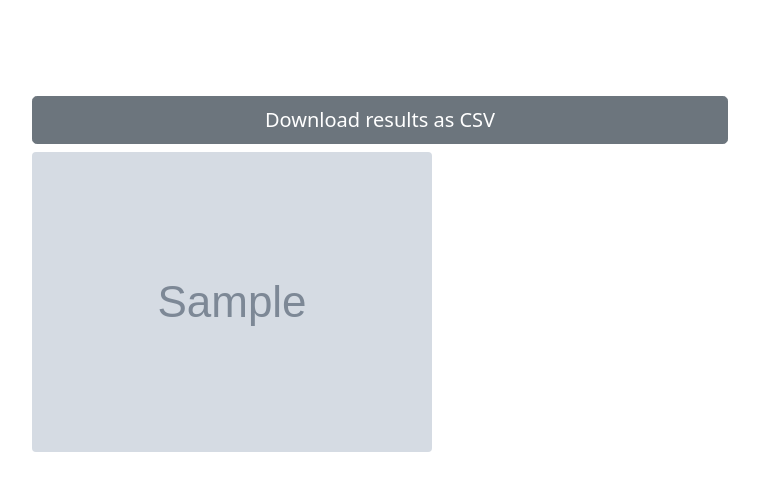
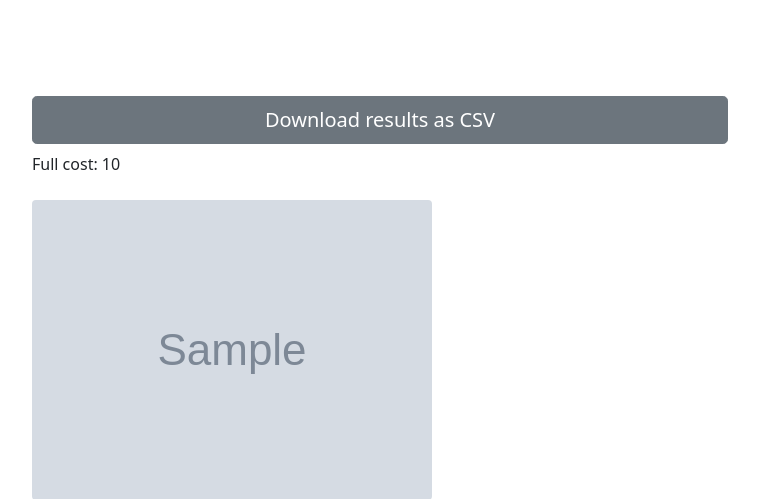
Before and after one commit to michabaron98/CVRP_inz_systemow, a Flask app: template website/templates/result.html in a window 1280 px wide. Shown: the part 56-555 px from the top of the page, without its empty margins (260-1019 px from the left). Run offline with Flask 2, Linux system fonts and the light colour scheme; the template is opened without the code that fills it: most values are stand-ins (such as "Sample title", 1, 10 or a date in 2020); grey boxes marked "Sample" are stand-in pictures.

Commit message:
full_cost added

```diff
--- a/website/data/database/results_db.json
+++ b/website/data/database/results_db.json
@@ -5,6 +5,7 @@
             "date": "2017-01-01",
             "number_of_points": "12",
             "input_type": "Manual",
+            "full_cost": "0.00",
             "image_url": "https://s3.amazonaws.com/mosaic-images/MOS12KT.png",
             "csv_url:": "https://s3.amazonaws.com/mosaic-images/MOS12KT.csv"
         },
@@ -13,6 +14,7 @@
             "date": "2017-01-01",
             "number_of_points": "12",
             "input_type": "Manual",
+            "full_cost": "0.00",
             "image_url": "https://s3.amazonaws.com/mosaic-images/MOS12KT.png",
             "csv_url:": "https://s3.amazonaws.com/mosaic-images/MOS12KT.csv"
         },
@@ -21,6 +23,7 @@
             "date": "2017-01-01",
             "number_of_points": "12",
             "input_type": "Manual",
+            "full_cost": "0.00",
             "image_url": "https://s3.amazonaws.com/mosaic-images/MOS12KT.png",
             "csv_url:": "https://s3.amazonaws.com/mosaic-images/MOS12KT.csv"
         }
--- a/website/templates/result.html
+++ b/website/templates/result.html
@@ -43,6 +43,7 @@
     <button type="button" class="btn btn-lg btn-secondary" id="getResultsButton" onclick="getResultsButtonClicked()">
         Download results as CSV
     </button>
+    <p>Full cost: {{ content.full_cost }}</p>
     <img src="{{ content.image_url }}" class="rounded float-start">
     </div>
 </div>
```
Also changed, not shown: website/templates/index.html (+7 -2 lines).
